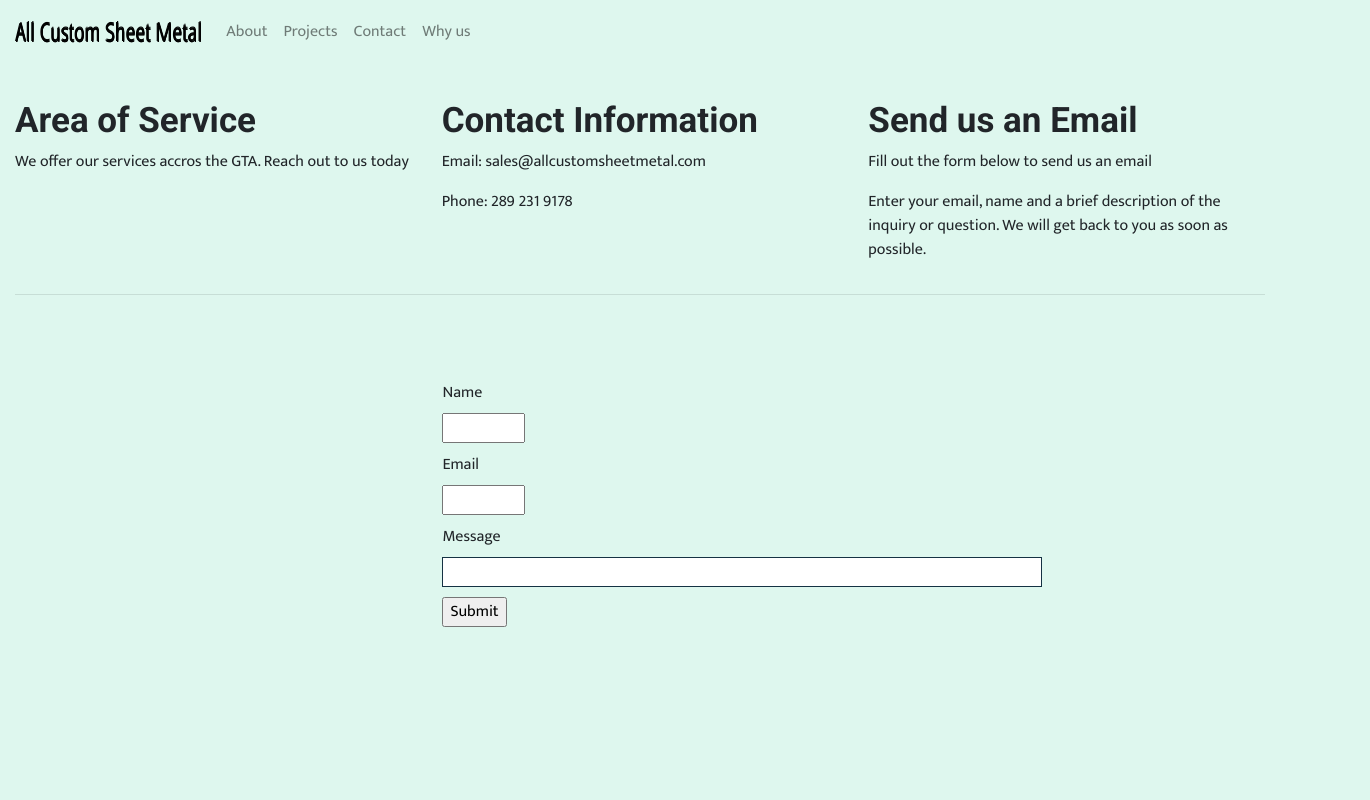
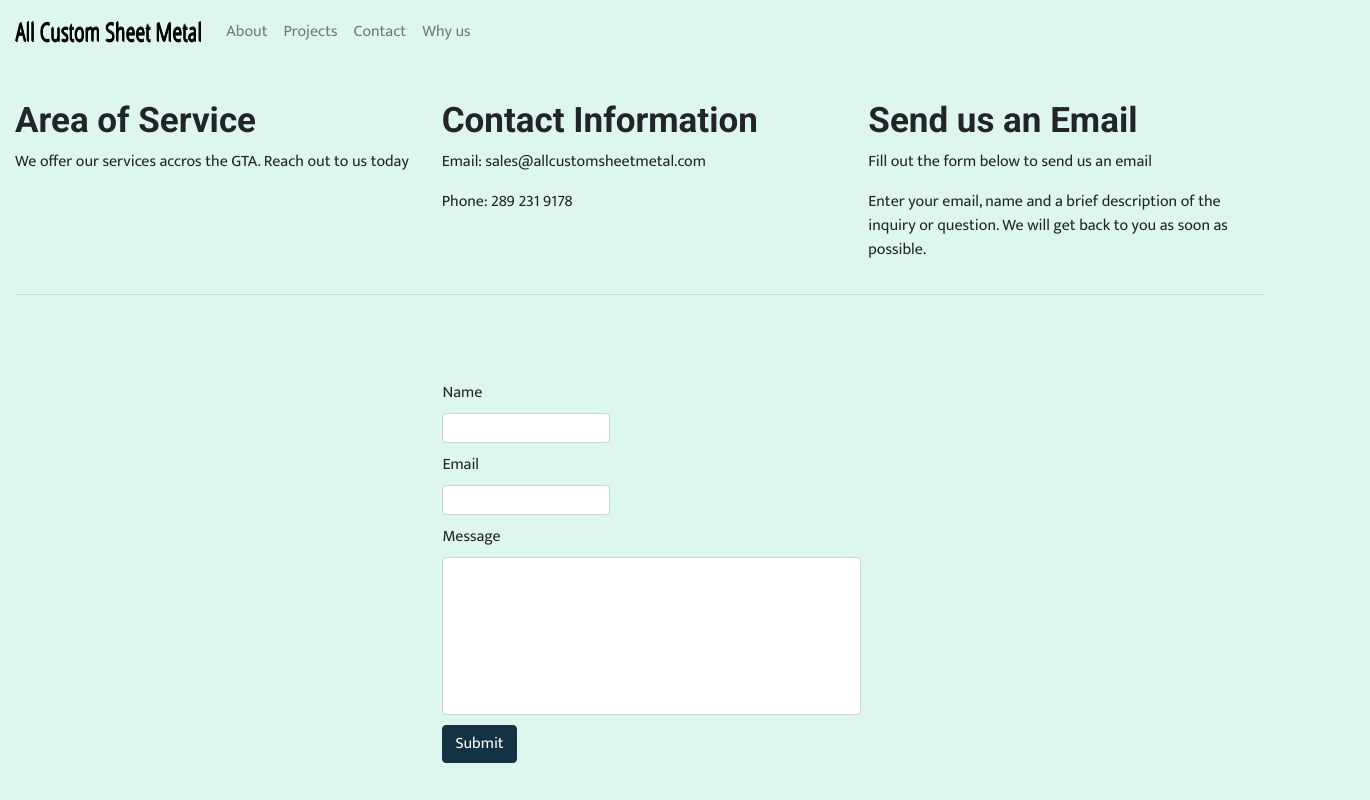
Before and after one commit to fluentinstroll/all-custom-sheet-metal, a Next.js app: page /contact in a window 1280 px wide. Shown: the top 800 px of the page, 1370 px wide, since content can reach past the window. Built offline with nearby package versions, Linux system fonts and the light colour scheme.

Commit message:
visual tweaks on contact page and footer

```diff
--- a/pages/contact.js
+++ b/pages/contact.js
@@ -5,6 +5,8 @@ import Image from 'react-bootstrap/Image';
 import Container from 'react-bootstrap/Container';
 import Row from 'react-bootstrap/Row';
 import Col from 'react-bootstrap/Col';
+import Form from 'react-bootstrap/Form';
+import Button from 'react-bootstrap/Button';
 
 export default function Contact() {
   const [name, setName] = useState('');
@@ -46,39 +48,31 @@ export default function Contact() {
         <Row className={styles.row1}>
           <Col className={styles.col1}>
             <h3>Area of Service</h3>
-              <p>
-               We offer our services accros the GTA. Reach out to us today
-              </p>
+            <p>We offer our services accros the GTA. Reach out to us today</p>
           </Col>
 
           <Col className={styles.col2}>
             <h3>Contact Information</h3>
-              <p>
-                Email: sales@allcustomsheetmetal.com
-              </p>
-              <p>
-                Phone: 289 231 9178
-              </p>
+            <p>Email: sales@allcustomsheetmetal.com</p>
+            <p>Phone: 289 231 9178</p>
           </Col>
 
           <Col className={styles.col3}>
             <h3>Send us an Email</h3>
+            <p>Fill out the form below to send us an email</p>
             <p>
-                Fill out the form below to send us an email
-              </p>
-              <p>
-              Enter your email, name and a brief description of the inquiry or question. We will get back to you as soon as possible.
+              Enter your email, name and a brief description of the inquiry or
+              question. We will get back to you as soon as possible.
             </p>
           </Col>
         </Row>
         <hr></hr>
-
       </Container>
       <div className={styles.contactHeader}>
-        <form>
-          <formGroup className={styles.inputGroupName}>
+        <Form>
+          <Form.Group className={styles.inputGroupName}>
             <label htmlFor="name">Name</label>
-            <input
+            <Form.Control
               type="text"
               onChange={(e) => {
                 setName(e.target.value);
@@ -86,10 +80,10 @@ export default function Contact() {
               name="name"
               className={styles.inputField}
             />
-          </formGroup>
-          <formGroup className={styles.inputGroupEmail}>
+          </Form.Group>
+          <Form.Group className={styles.inputGroupEmail}>
             <label htmlFor="email">Email</label>
-            <input
+            <Form.Control
               type="email"
               onChange={(e) => {
                 setEmail(e.target.value);
@@ -97,29 +91,32 @@ export default function Contact() {
               name="email"
               className={styles.inputField}
             />
-          </formGroup>
-          <formGroup className={styles.inputGroupMessage}>
+          </Form.Group>
+          <Form.Group className={styles.inputGroupMessage}>
             <label htmlFor="message">Message</label>
-            <textarea
+            <Form.Control
+              as="textarea"
+              rows={6}
               type="text"
-
               onChange={(e) => {
                 setMessage(e.target.value);
               }}
               name="message"
               className={styles.inputField}
             />
-          </formGroup>
-          <input
+          </Form.Group>
+          <Button
+            className={styles.contactButton}
             type="submit"
             onClick={(e) => {
               handleSubmit(e);
             }}
-          />
-        </form>
+          >
+            Submit
+          </Button>
+        </Form>
       </div>
       <div className={styles.extra2}></div>
     </Layout>
-
   );
 }
--- a/styles/Contact.module.css
+++ b/styles/Contact.module.css
@@ -2,7 +2,6 @@
  padding-top: 60px;
  padding-left: 20px;
  margin-left: 33%;
-  margin-right: 33%;
 }
 
    .inputGroupName {
@@ -35,16 +34,15 @@
 
   }
 
-  .col1 {
-
-  }
-  .col2 {
-
-  }
-  .col3 {
-
+  .contactButton {
+    background: #153243;
+    border-color: #153243;
   }
 
+  .contactButton:hover {
+    background-color: #13bd8d;
+    border-color: #13bd8d;
+  }
 
   .inputLabel {
     text-align: left;
--- a/styles/Footer.module.css
+++ b/styles/Footer.module.css
@@ -1,6 +1,6 @@
 .footerStyle {
 
-        width: 107%;
+        width: 100%;
         /* position: fixed; */
         bottom: 0;
         background: #13bd8d;
```
Lines whose indentation alone changed are shown as unchanged.
